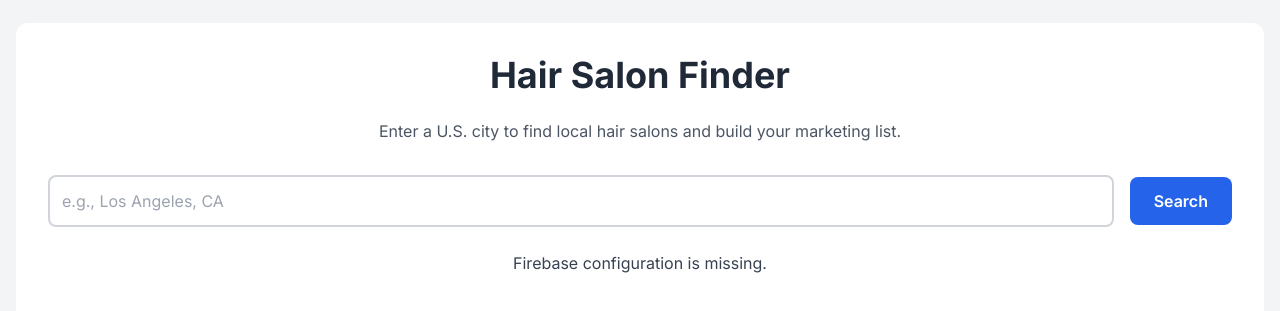
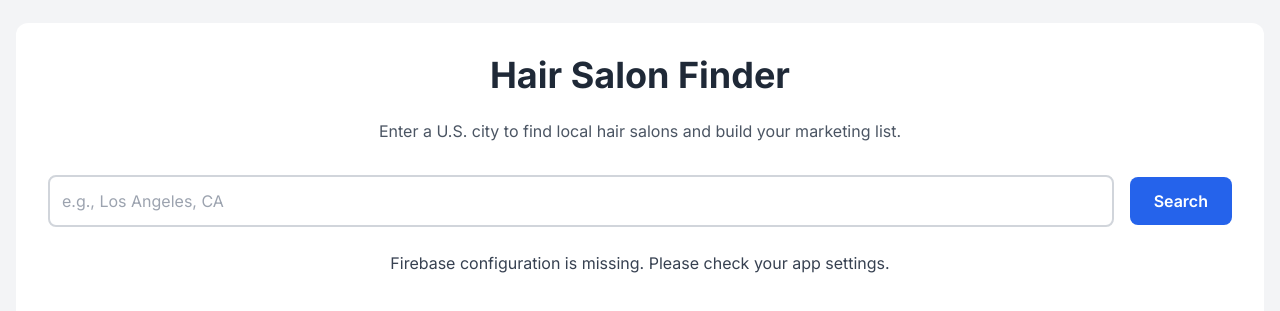
Before and after one commit to Olsoncd56/hair-salon-finder, a plain HTML site: page index.html in a window 1280 px wide. Shown: the part 195-506 px from the top of the page. Drawn offline with nearby package versions, Linux system fonts and the light colour scheme; no server answers.

Commit message:
Update index.html

```diff
--- a/index.html
+++ b/index.html
@@ -91,8 +91,8 @@
         // Initialize Firebase and handle authentication
         const initializeFirebase = async () => {
             if (!firebaseConfig) {
-                updateStatus('Firebase configuration is missing.', false);
-                console.error("Firebase initialization failed: firebaseConfig is missing.");
+                updateStatus('Firebase configuration is missing. Please check your app settings.', false);
+                console.error("Firebase initialization failed: The '__firebase_config' environment variable is missing.");
                 return;
             }
             try {
```
